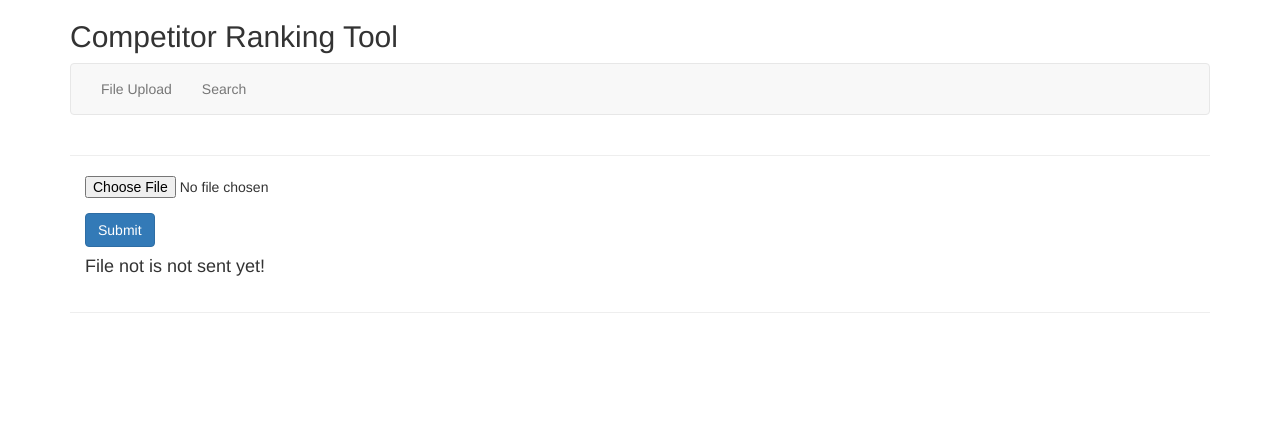
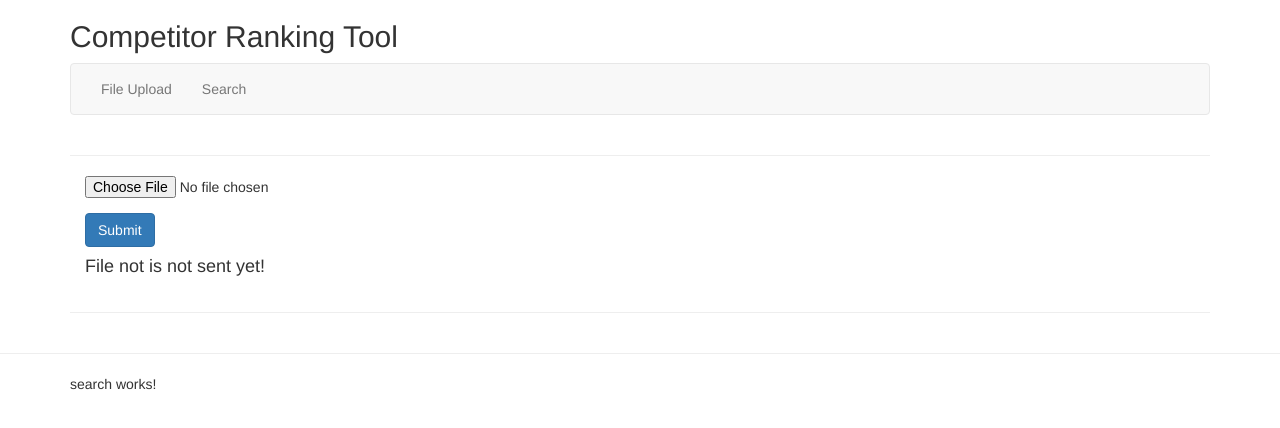
Before and after one commit to horasan/crt-ui, an Angular app: page /search in a window 1280 px wide. Shown: the top 428 px of the page. Built offline with nearby package versions, Linux system fonts and the light colour scheme; no server answers.

Commit message:
Sample get

```diff
--- a/src/app/app.component.html
+++ b/src/app/app.component.html
@@ -18,3 +18,11 @@
     </div>
   </div>
 </div>
+<hr>
+<div class="container">
+    <div class="row">
+      <div class="col-xs-12">
+        <app-search></app-search>
+      </div>
+    </div>
+  </div>
--- a/src/app/search/search.component.ts
+++ b/src/app/search/search.component.ts
@@ -1,4 +1,5 @@
 import { Component, OnInit } from '@angular/core';
+import { HttpClient } from '@angular/common/http';
 
 @Component({
   selector: 'app-search',
@@ -7,9 +8,16 @@ import { Component, OnInit } from '@angular/core';
 })
 export class SearchComponent implements OnInit {
 
-  constructor() { }
+  constructor(private http:HttpClient) { }
 
   ngOnInit() {
+    /*this.http
+            .get<Course[]>("/courses.json")
+            .map(data => _.values(data))
+            .do(console.log);*/
+
+            this.http.get('http://localhost:5000/competitionapi/v1/competition/ranking/1')
+            .subscribe(responseData => console.log(responseData));
   }
 
 }
```
